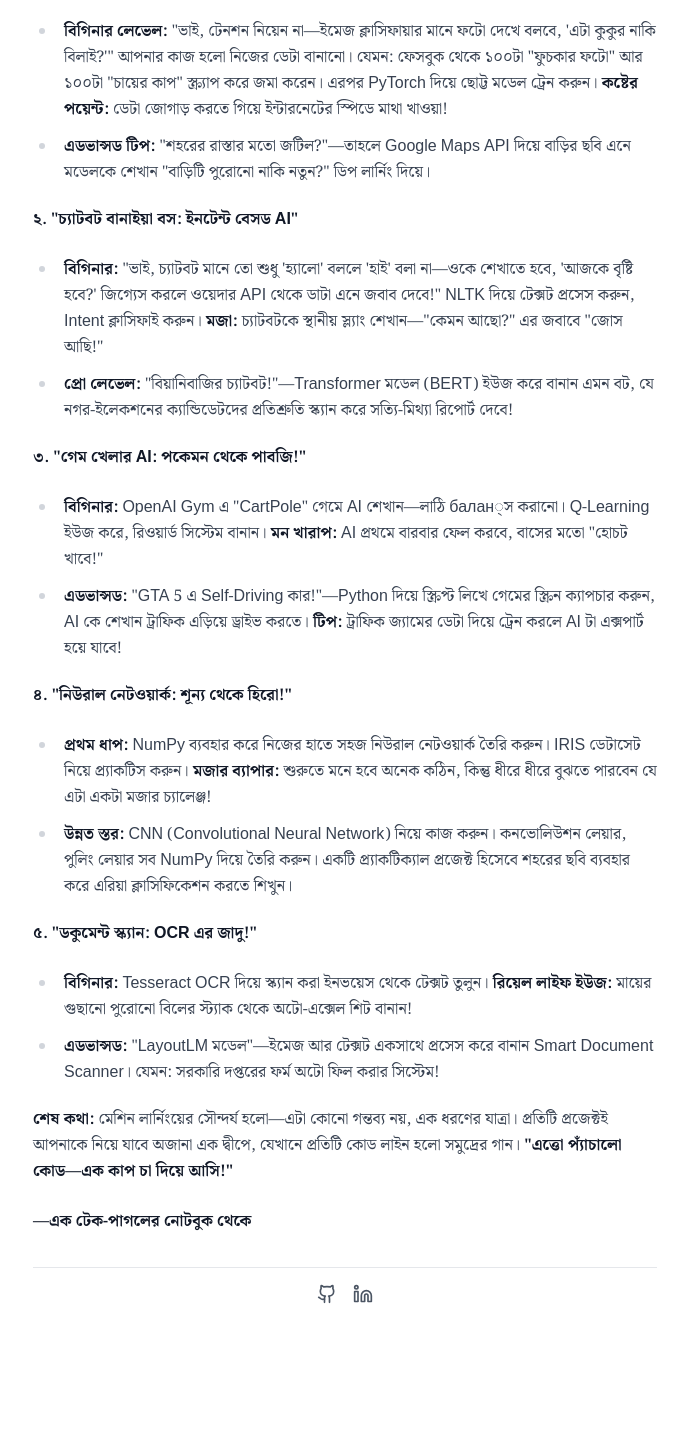
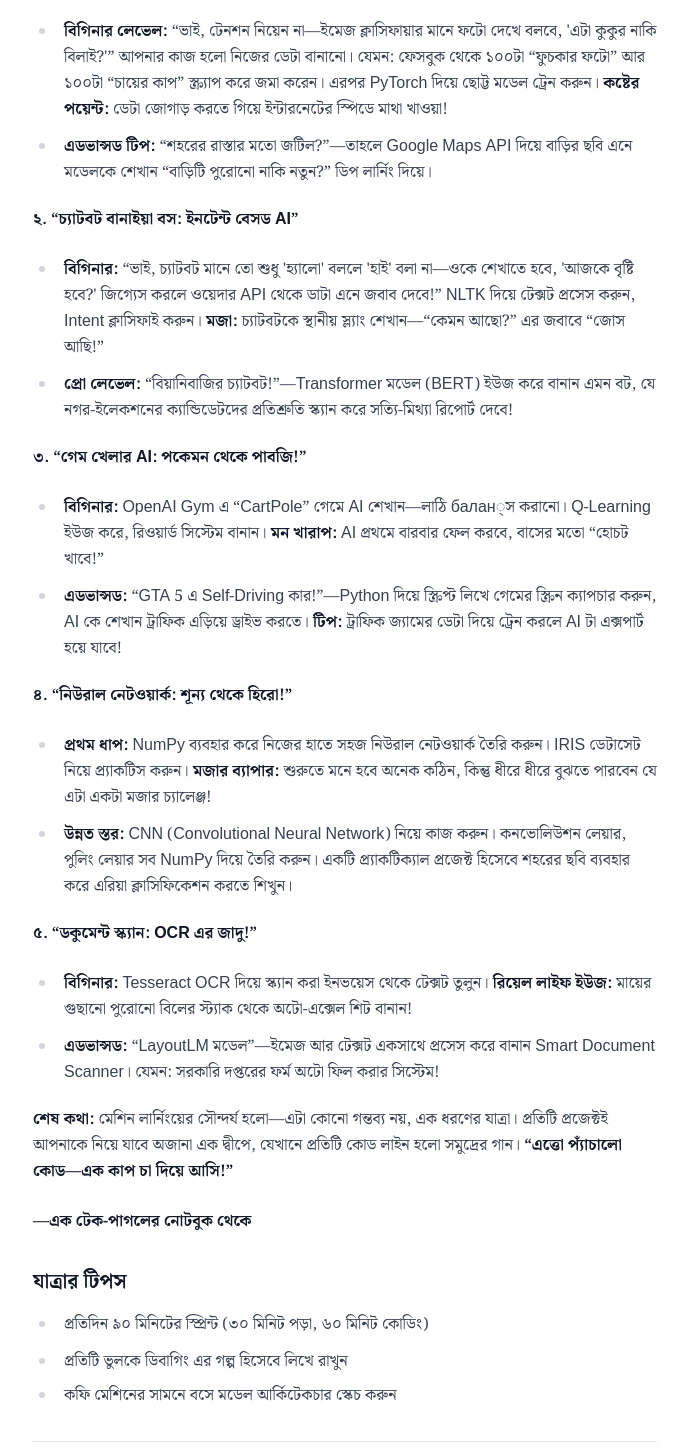
Before and after one commit to ahammadnafiz/singularity2.0, a Next.js app: page /singularity2.0/posts/post_2 in a window 1280 px wide. Shown: the part 460-1916 px from the top of the page, without its empty margins (295-982 px from the left). Before the commit the page ends 1812 px from the top, so only its background shows below. Built offline with nearby package versions, Linux system fonts and the light colour scheme.

Commit message:
refactor: update project ideas post with improved formatting and additional tips

```diff
--- a/app/posts/post_2/page.tsx
+++ b/app/posts/post_2/page.tsx
@@ -3,7 +3,7 @@ import PostFooter from "@/app/components/PostFooter";
 export default function Post1() {
   return (
     <article className="prose prose-lg max-w-none">
-      <h1 className="text-2xl sm:text-3xl font-bold mb-4">৫টা প্রোজেক্টে মেশিন লার্নিং: সরল স্টাইলে টেক-টক!</h1>
+      <h1 className="text-2xl sm:text-3xl font-bold mb-4">৫টা প্রোজেক্টে মেশিন লার্নিং: সরল স্টাইলে টেক-টক!;</h1>
       <div className="text-gray-600 text-sm mb-8">জানুয়ারি ২১, ২০২৫</div>
       <div className="whitespace-pre-wrap text-base leading-relaxed">
         <p>
@@ -12,37 +12,37 @@ export default function Post1() {
           যেন পথচলাটা হয় গান শুনতে শুনতে বৃষ্টিভেজা রাস্তায় হাঁটার মতো সহজ।
         </p>
 
-        <p><strong>১. "ফটো দেইখা গল্প করা: কাস্টম ইমেজ ক্লাসিফায়ার"</strong></p>
+        <p><strong>১. &ldquo;ফটো দেইখা গল্প করা: কাস্টম ইমেজ ক্লাসিফায়ার&rdquo;</strong></p>
         <ul className="list-disc pl-6">
           <li>
-            <strong>বিগিনার লেভেল:</strong> "ভাই, টেনশন নিয়েন না—ইমেজ ক্লাসিফায়ার মানে ফটো দেখে বলবে, 'এটা কুকুর নাকি বিলাই?'" আপনার কাজ হলো নিজের ডেটা বানানো। যেমন: ফেসবুক থেকে ১০০টা "ফুচকার ফটো" আর ১০০টা "চায়ের কাপ" স্ক্র্যাপ করে জমা করেন। এরপর PyTorch দিয়ে ছোট্ট মডেল ট্রেন করুন। <strong>কষ্টের  পয়েন্ট:</strong> ডেটা জোগাড় করতে গিয়ে ইন্টারনেটের স্পিডে মাথা খাওয়া!
+            <strong>বিগিনার লেভেল:</strong> &ldquo;ভাই, টেনশন নিয়েন না—ইমেজ ক্লাসিফায়ার মানে ফটো দেখে বলবে, 'এটা কুকুর নাকি বিলাই?'&rdquo; আপনার কাজ হলো নিজের ডেটা বানানো। যেমন: ফেসবুক থেকে ১০০টা &ldquo;ফুচকার ফটো&rdquo; আর ১০০টা &ldquo;চায়ের কাপ&rdquo; স্ক্র্যাপ করে জমা করেন। এরপর PyTorch দিয়ে ছোট্ট মডেল ট্রেন করুন। <strong>কষ্টের  পয়েন্ট:</strong> ডেটা জোগাড় করতে গিয়ে ইন্টারনেটের স্পিডে মাথা খাওয়া!
           </li>
           <li>
-            <strong>এডভান্সড টিপ:</strong> "শহরের রাস্তার মতো জটিল?"—তাহলে Google Maps API দিয়ে বাড়ির ছবি এনে মডেলকে শেখান "বাড়িটি পুরোনো নাকি নতুন?" ডিপ লার্নিং দিয়ে।
+            <strong>এডভান্সড টিপ:</strong> &ldquo;শহরের রাস্তার মতো জটিল?&rdquo;—তাহলে Google Maps API দিয়ে বাড়ির ছবি এনে মডেলকে শেখান &ldquo;বাড়িটি পুরোনো নাকি নতুন?&rdquo; ডিপ লার্নিং দিয়ে।
           </li>
         </ul>
 
-        <p><strong>২. "চ্যাটবট বানাইয়া বস: ইনটেন্ট বেসড AI"</strong></p>
+        <p><strong>২. &ldquo;চ্যাটবট বানাইয়া বস: ইনটেন্ট বেসড AI&rdquo;</strong></p>
         <ul className="list-disc pl-6">
           <li>
-            <strong>বিগিনার:</strong> "ভাই, চ্যাটবট মানে তো শুধু 'হ্যালো' বললে 'হাই' বলা না—ওকে শেখাতে হবে, 'আজকে বৃষ্টি হবে?' জিগ্যেস করলে ওয়েদার API থেকে ডাটা এনে জবাব দেবে!" NLTK দিয়ে টেক্সট প্রসেস করুন, Intent ক্লাসিফাই করুন। <strong>মজা:</strong> চ্যাটবটকে স্থানীয় স্ল্যাং শেখান—"কেমন আছো?" এর জবাবে "জোস আছি!"
+            <strong>বিগিনার:</strong> &ldquo;ভাই, চ্যাটবট মানে তো শুধু 'হ্যালো' বললে 'হাই' বলা না—ওকে শেখাতে হবে, 'আজকে বৃষ্টি হবে?' জিগ্যেস করলে ওয়েদার API থেকে ডাটা এনে জবাব দেবে!&rdquo; NLTK দিয়ে টেক্সট প্রসেস করুন, Intent ক্লাসিফাই করুন। <strong>মজা:</strong> চ্যাটবটকে স্থানীয় স্ল্যাং শেখান—&ldquo;কেমন আছো?&rdquo; এর জবাবে &ldquo;জোস আছি!&rdquo;
           </li>
           <li>
-            <strong>প্রো লেভেল:</strong> "বিয়ানিবাজির চ্যাটবট!"—Transformer মডেল (BERT) ইউজ করে বানান এমন বট, যে নগর-ইলেকশনের ক্যান্ডিডেটদের প্রতিশ্রুতি স্ক্যান করে সত্যি-মিথ্যা রিপোর্ট দেবে!
+            <strong>প্রো লেভেল:</strong> &ldquo;বিয়ানিবাজির চ্যাটবট!&rdquo;—Transformer মডেল (BERT) ইউজ করে বানান এমন বট, যে নগর-ইলেকশনের ক্যান্ডিডেটদের প্রতিশ্রুতি স্ক্যান করে সত্যি-মিথ্যা রিপোর্ট দেবে!
           </li>
         </ul>
 
-        <p><strong>৩. "গেম খেলার AI: পকেমন থেকে পাবজি!"</strong></p>
+        <p><strong>৩. &ldquo;গেম খেলার AI: পকেমন থেকে পাবজি!&rdquo;</strong></p>
         <ul className="list-disc pl-6">
           <li>
-            <strong>বিগিনার:</strong> OpenAI Gym এ "CartPole" গেমে AI শেখান—লাঠি балан্স করানো। Q-Learning ইউজ করে, রিওয়ার্ড সিস্টেম বানান। <strong>মন খারাপ:</strong> AI প্রথমে বারবার ফেল করবে, বাসের মতো "হোচট খাবে!"
+            <strong>বিগিনার:</strong> OpenAI Gym এ &ldquo;CartPole&rdquo; গেমে AI শেখান—লাঠি балан্স করানো। Q-Learning ইউজ করে, রিওয়ার্ড সিস্টেম বানান। <strong>মন খারাপ:</strong> AI প্রথমে বারবার ফেল করবে, বাসের মতো &ldquo;হোচট খাবে!&rdquo;
           </li>
           <li>
-            <strong>এডভান্সড:</strong> "GTA 5 এ Self-Driving কার!"—Python দিয়ে স্ক্রিপ্ট লিখে গেমের স্ক্রিন ক্যাপচার করুন, AI কে শেখান ট্রাফিক এড়িয়ে ড্রাইভ করতে। <strong>টিপ:</strong> ট্রাফিক জ্যামের ডেটা দিয়ে ট্রেন করলে AI টা এক্সপার্ট হয়ে যাবে!
+            <strong>এডভান্সড:</strong> &ldquo;GTA 5 এ Self-Driving কার!&rdquo;—Python দিয়ে স্ক্রিপ্ট লিখে গেমের স্ক্রিন ক্যাপচার করুন, AI কে শেখান ট্রাফিক এড়িয়ে ড্রাইভ করতে। <strong>টিপ:</strong> ট্রাফিক জ্যামের ডেটা দিয়ে ট্রেন করলে AI টা এক্সপার্ট হয়ে যাবে!
           </li>
         </ul>
 
-        <p><strong>৪. "নিউরাল নেটওয়ার্ক: শূন্য থেকে হিরো!"</strong></p>
+        <p><strong>৪. &ldquo;নিউরাল নেটওয়ার্ক: শূন্য থেকে হিরো!&rdquo;</strong></p>
         <ul className="list-disc pl-6">
           <li>
             <strong>প্রথম ধাপ:</strong> NumPy ব্যবহার করে নিজের হাতে সহজ নিউরাল নেটওয়ার্ক তৈরি করুন। IRIS ডেটাসেট নিয়ে প্র্যাকটিস করুন। <strong>মজার ব্যাপার:</strong> শুরুতে মনে হবে অনেক কঠিন, কিন্তু ধীরে ধীরে বুঝতে পারবেন যে এটা একটা মজার চ্যালেঞ্জ!
@@ -52,20 +52,29 @@ export default function Post1() {
           </li>
         </ul>
 
-        <p><strong>৫. "ডকুমেন্ট স্ক্যান: OCR এর জাদু!"</strong></p>
+        <p><strong>৫. &ldquo;ডকুমেন্ট স্ক্যান: OCR এর জাদু!&rdquo;</strong></p>
         <ul className="list-disc pl-6">
           <li>
             <strong>বিগিনার:</strong> Tesseract OCR দিয়ে স্ক্যান করা ইনভয়েস থেকে টেক্সট তুলুন। <strong>রিয়েল লাইফ ইউজ:</strong> মায়ের গুছানো পুরোনো বিলের স্ট্যাক থেকে অটো-এক্সেল শিট বানান!
           </li>
           <li>
-            <strong>এডভান্সড:</strong> "LayoutLM মডেল"—ইমেজ আর টেক্সট একসাথে প্রসেস করে বানান Smart Document Scanner। যেমন: সরকারি দপ্তরের ফর্ম অটো ফিল করার সিস্টেম!
+            <strong>এডভান্সড:</strong> &ldquo;LayoutLM মডেল&rdquo;—ইমেজ আর টেক্সট একসাথে প্রসেস করে বানান Smart Document Scanner। যেমন: সরকারি দপ্তরের ফর্ম অটো ফিল করার সিস্টেম!
           </li>
         </ul>
 
         <p><strong>শেষ কথা:</strong> মেশিন লার্নিংয়ের সৌন্দর্য হলো—এটা কোনো গন্তব্য নয়, এক ধরণের যাত্রা। প্রতিটি প্রজেক্টই আপনাকে নিয়ে যাবে অজানা এক দ্বীপে,
-        যেখানে প্রতিটি কোড লাইন হলো সমুদ্রের গান। <strong>"এত্তো প্যাঁচালো কোড—এক কাপ চা দিয়ে আসি!"</strong></p>
+        যেখানে প্রতিটি কোড লাইন হলো সমুদ্রের গান। <strong>&ldquo;এত্তো প্যাঁচালো কোড—এক কাপ চা দিয়ে আসি!&rdquo;</strong></p>
 
         <p><strong>—এক টেক-পাগলের নোটবুক থেকে</strong></p>
+
+        <div className="mt-8 space-y-4">
+          <h3 className="text-xl font-semibold">যাত্রার টিপস</h3>
+          <ul className="list-disc pl-6 space-y-2">
+            <li>প্রতিদিন ৯০ মিনিটের স্প্রিন্ট (৩০ মিনিট পড়া, ৬০ মিনিট কোডিং)</li>
+            <li>প্রতিটি ভুলকে ডিবাগিং এর গল্প হিসেবে লিখে রাখুন</li>
+            <li>কফি মেশিনের সামনে বসে মডেল আর্কিটেকচার স্কেচ করুন</li>
+          </ul>
+        </div>
       </div>
       <PostFooter />
     </article>
```
